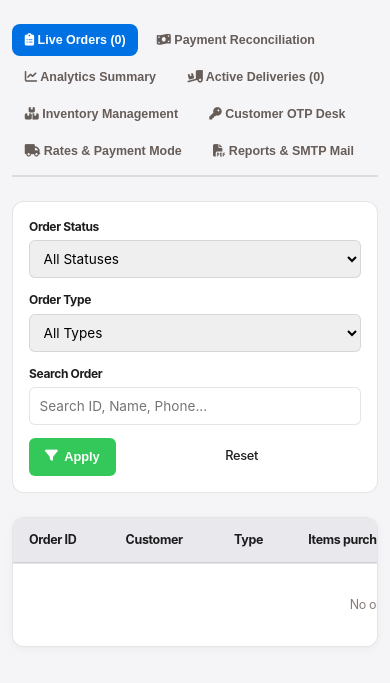
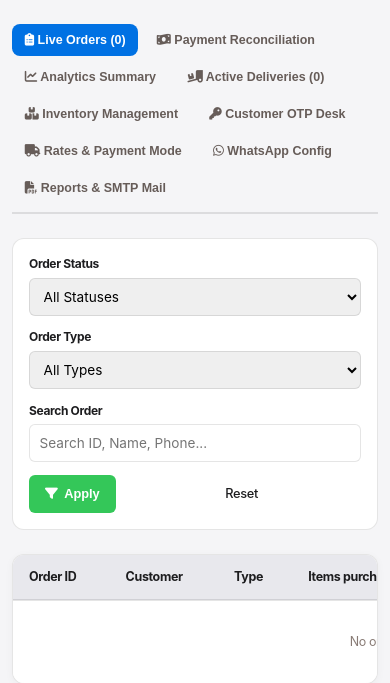
Before and after one commit to leoxurDev/SMK-Maavu-Kadai, a Django app: page /admin-dashboard/ in a window 390 px wide. Shown: the part 206-889 px from the top of the page. Before the commit the page ends 853 px from the top, so only its background shows below. Run offline with Django 4.2, Linux system fonts and the light colour scheme; a user stored in the database is signed in; data comes from the database, SQL or seed files in the repository; data that the repository does not hold is empty; parts of the project's set-up code (start-up, migrations or seed data) failed here and were passed over; some libraries are stand-ins or nearby versions.

Commit message:
Add Admin-configurable WhatsApp Business Phone Number & Custom OTP Message Template with {otp} placeholder

```diff
--- a/shop/models.py
+++ b/shop/models.py
@@ -339,3 +339,29 @@ class DeliverySettings(models.Model):
 
     def __str__(self):
         return f"Delivery Settings (₹{self.cost_per_km}/km, Base: ₹{self.base_delivery_fee}, Online Payment: {self.enable_online_payment})"
+
+class WhatsAppConfig(models.Model):
+    whatsapp_number = models.CharField("Store WhatsApp Phone Number", max_length=20, default="7397536217")
+    otp_message_template = models.TextField(
+        "WhatsApp OTP Message Template",
+        default="🌾 வணக்கம்! SMK மாவு கடை (SMK Flour Shop) உள்நுழைவுக்கான உங்கள் OTP எண்: {otp}. இந்த எண்ணை யாருடனும் பகிர வேண்டாம்."
+    )
+    updated_at = models.DateTimeField(auto_now=True)
+
+    @classmethod
+    def get_config(cls):
+        obj = cls.objects.first()
+        if not obj:
+            obj = cls.objects.create(
+                whatsapp_number="7397536217",
+                otp_message_template="🌾 வணக்கம்! SMK மாவு கடை (SMK Flour Shop) உள்நுழைவுக்கான உங்கள் OTP எண்: {otp}. இந்த எண்ணை யாருடனும் பகிர வேண்டாம்."
+            )
+        return obj
+
+    def get_formatted_message(self, otp_code):
+        if '{otp}' in self.otp_message_template:
+            return self.otp_message_template.replace('{otp}', str(otp_code))
+        return f"{self.otp_message_template} OTP: {otp_code}"
+
+    def __str__(self):
+        return f"WhatsApp Config (+91 {self.whatsapp_number})"
--- a/shop/urls.py
+++ b/shop/urls.py
@@ -33,6 +33,7 @@ urlpatterns = [
     path('admin-dashboard/update-smtp-config/', views.admin_update_smtp_config, name='admin_update_smtp_config'),
     path('admin-dashboard/send-test-email/', views.admin_send_test_email_report, name='admin_send_test_email_report'),
     path('admin-dashboard/update-delivery-settings/', views.admin_update_delivery_settings, name='admin_update_delivery_settings'),
+    path('admin-dashboard/update-whatsapp-config/', views.admin_update_whatsapp_config, name='admin_update_whatsapp_config'),
     path('login/', views.customer_login, name='customer_login'),
     path('verify-otp/', views.verify_otp, name='verify_otp'),
     path('logout/', views.customer_logout, name='customer_logout'),
--- a/shop/views.py
+++ b/shop/views.py
@@ -726,7 +726,7 @@ def admin_dashboard(request):
     all_products = Product.objects.all().prefetch_related('price_slabs').order_by('category__display_order', 'name_en')
     categories = Category.objects.all().order_by('display_order', 'name_en')
 
-    from shop.models import SmtpConfig, CustomerOtpLog, DeliverySettings
+    from shop.models import SmtpConfig, CustomerOtpLog, DeliverySettings, WhatsAppConfig
     try:
         smtp_config = SmtpConfig.objects.first()
     except Exception:
@@ -738,6 +738,7 @@ def admin_dashboard(request):
         otp_logs = []
 
     delivery_settings = DeliverySettings.get_settings()
+    whatsapp_config = WhatsAppConfig.get_config()
 
     context = {
         'today_sales': today_sales,
@@ -760,6 +761,7 @@ def admin_dashboard(request):
         'smtp_config': smtp_config,
         'otp_logs': otp_logs,
         'delivery_settings': delivery_settings,
+        'whatsapp_config': whatsapp_config,
     }
 
     return render(request, 'shop/admin_dashboard.html', context)
@@ -955,23 +957,26 @@ def customer_login(request):
         print(f"[OTP SERVICE] Verification code for {phone_number} is: {otp}")
         print("="*50 + "\n")
 
-        shop = Shop.objects.first()
-        shop_whatsapp = shop.contact_number if shop and shop.contact_number else '9876543210'
-        import re
-        shop_whatsapp = re.sub(r'\D', '', shop_whatsapp)[-10:]
+        from shop.models import WhatsAppConfig
+        whatsapp_config = WhatsAppConfig.get_config()
+        formatted_message = whatsapp_config.get_formatted_message(otp)
+
+        import urllib.parse
+        encoded_message = urllib.parse.quote(formatted_message)
+        whatsapp_url = f"https://wa.me/91{whatsapp_config.whatsapp_number}?text={encoded_message}"
 
         return render(request, 'shop/login.html', {
             'phone_number': phone_number,
             'otp_sent': True,
             'otp': otp,
-            'shop_whatsapp': shop_whatsapp
+            'whatsapp_config': whatsapp_config,
+            'whatsapp_message': formatted_message,
+            'whatsapp_url': whatsapp_url
         })
 
-    shop = Shop.objects.first()
-    shop_whatsapp = shop.contact_number if shop and shop.contact_number else '9876543210'
-    import re
-    shop_whatsapp = re.sub(r'\D', '', shop_whatsapp)[-10:]
-    return render(request, 'shop/login.html', {'shop_whatsapp': shop_whatsapp})
+    from shop.models import WhatsAppConfig
+    whatsapp_config = WhatsAppConfig.get_config()
+    return render(request, 'shop/login.html', {'whatsapp_config': whatsapp_config})
 
 def verify_otp(request):
     if request.method == 'POST':
@@ -2156,3 +2161,27 @@ def admin_update_delivery_settings(request):
         return response
 
     return redirect('admin_dashboard')
+
+@staff_member_required
+@require_POST
+def admin_update_whatsapp_config(request):
+    from shop.models import WhatsAppConfig
+    config_obj = WhatsAppConfig.get_config()
+
+    number = request.POST.get('whatsapp_number', '').strip()
+    template = request.POST.get('otp_message_template', '').strip()
+
+    if number:
+        import re
+        config_obj.whatsapp_number = re.sub(r'\D', '', number)[-10:]
+    if template:
+        config_obj.otp_message_template = template
+
+    config_obj.save()
+
+    if getattr(request, 'htmx', False) or request.headers.get('HX-Request'):
+        response = HttpResponse('<div style="padding: 0.8rem; background-color: #def7ec; border: 1px solid #84e1bc; color: #03543f; border-radius: 8px; font-weight: 600; margin-top: 0.5rem; font-size: 0.85rem;"><i class="fa-solid fa-circle-check"></i> WhatsApp Gateway Settings Saved Successfully!</div>')
+        response['HX-Refresh'] = 'true'
+        return response
+
+    return redirect('admin_dashboard')
--- a/templates/shop/admin_dashboard.html
+++ b/templates/shop/admin_dashboard.html
@@ -300,6 +300,10 @@
             <button class="dash-tab-btn" :class="currentTab === 'delivery_rates' ? 'active' : ''"
                 @click="currentTab = 'delivery_rates'">
                 <i class="fa-solid fa-truck"></i> Rates & Payment Mode
+            </button>
+            <button class="dash-tab-btn" :class="currentTab === 'whatsapp_config' ? 'active' : ''"
+                @click="currentTab = 'whatsapp_config'">
+                <i class="fa-brands fa-whatsapp"></i> WhatsApp Config
             </button>
             <button class="dash-tab-btn" :class="currentTab === 'reports' ? 'active' : ''" @click="currentTab = 'reports'">
                 <i class="fa-solid fa-file-pdf"></i> Reports & SMTP Mail
@@ -1075,6 +1079,50 @@
             </div>
         </div>
 
+        <!-- TAB 9: WHATSAPP GATEWAY SETTINGS -->
+        <div x-show="currentTab === 'whatsapp_config'" x-transition:enter.opacity.duration.200ms>
+            <div style="background-color: var(--bg-card); border-radius: 16px; border: 1px solid var(--border-color); padding: 1.5rem; margin-bottom: 2rem; box-shadow: var(--shadow-sm);">
+                <h3 style="font-size: 1.1rem; font-weight: 700; color: var(--text-primary); margin-bottom: 0.3rem;">
+                    <i class="fa-brands fa-whatsapp" style="color: #25D366;"></i> WhatsApp OTP Gateway & Message Configuration
+                </h3>
+                <p style="font-size: 0.75rem; color: var(--text-secondary); margin-bottom: 1.5rem;">
+                    Configure your business WhatsApp phone number and custom branded OTP message template for customer login.
+                </p>
+
+                <form hx-post="{% url 'admin_update_whatsapp_config' %}" hx-target="#whatsapp-settings-feedback">
+                    {% csrf_token %}
+                    <div id="whatsapp-settings-feedback"></div>
+
+                    <div style="margin-bottom: 1.2rem;">
+                        <label style="display: block; font-size: 0.75rem; font-weight: 700; color: var(--text-primary); margin-bottom: 0.4rem;">
+                            Business WhatsApp Mobile Number *
+                        </label>
+                        <div style="display: flex; align-items: center; gap: 0.5rem;">
+                            <span style="font-weight: 700; font-size: 0.9rem; color: var(--text-secondary); background-color: var(--input-bg); border: 1px solid var(--border-color); padding: 0 0.8rem; height: 40px; border-radius: 8px; display: flex; align-items: center;">+91</span>
+                            <input type="text" name="whatsapp_number" value="{{ whatsapp_config.whatsapp_number }}" required
+                                   style="width: 100%; height: 40px; border: 1px solid var(--border-color); border-radius: 8px; padding: 0 0.8rem; font-size: 0.9rem; background-color: var(--input-bg);">
+                        </div>
+                        <span style="font-size: 0.7rem; color: var(--text-secondary);">The 10-digit WhatsApp number used to send/receive customer login OTP messages.</span>
+                    </div>
+
+                    <div style="margin-bottom: 1.5rem;">
+                        <label style="display: block; font-size: 0.75rem; font-weight: 700; color: var(--text-primary); margin-bottom: 0.4rem;">
+                            Custom WhatsApp OTP Message Template *
+                        </label>
+                        <textarea name="otp_message_template" rows="4" required
+                                  style="width: 100%; border: 1px solid var(--border-color); border-radius: 8px; padding: 0.8rem; font-size: 0.85rem; background-color: var(--input-bg); font-family: inherit;">{{ whatsapp_config.otp_message_template }}</textarea>
+                        <span style="font-size: 0.72rem; color: var(--accent-color); font-weight: 600; display: block; margin-top: 0.3rem;">
+                            💡 Tip: Include <code>{otp}</code> in your text message. It will be automatically replaced with the customer's 4-digit code.
+                        </span>
+                    </div>
+
+                    <button type="submit" class="btn-primary" style="height: 42px; padding: 0 1.5rem; border-radius: 8px; font-size: 0.85rem; background-color: #25D366; color: white;">
+                        <i class="fa-solid fa-floppy-disk"></i> Save WhatsApp Gateway Settings
+                    </button>
+                </form>
+            </div>
+        </div>
+
             <!-- Add Product Popup Modal -->
             <div x-show="showAddProductModal"
                 style="position: fixed; top: 0; left: 0; width: 100%; height: 100%; background: rgba(0,0,0,0.55); backdrop-filter: blur(4px); display: flex; align-items: center; justify-content: center; z-index: 9999; padding: 1rem; box-sizing: border-box;"
--- a/templates/shop/login.html
+++ b/templates/shop/login.html
@@ -87,10 +87,10 @@
 
             <!-- WhatsApp OTP Direct Button -->
             <div style="margin-top: 0.8rem;">
-                <a href="https://wa.me/91{{ shop_whatsapp }}?text=Hello%20SMK%20Maavu%20Kadai,%20please%20send%20login%20OTP%20code%20for%20mobile%20number%2091{{ phone_number }}"
+                <a href="{{ whatsapp_url }}"
                    target="_blank"
-                   style="display: flex; align-items: center; justify-content: center; gap: 0.6rem; width: 100%; height: 42px; background-color: #25D366; color: #ffffff; text-decoration: none; border-radius: 10px; font-weight: 700; font-size: 0.85rem; box-shadow: 0 4px 6px rgba(37, 211, 102, 0.25);">
-                    <i class="fa-brands fa-whatsapp" style="font-size: 1.3rem;"></i>
+                   style="display: flex; align-items: center; justify-content: center; gap: 0.6rem; width: 100%; height: 44px; background-color: #25D366; color: #ffffff; text-decoration: none; border-radius: 10px; font-weight: 700; font-size: 0.88rem; box-shadow: 0 4px 10px rgba(37, 211, 102, 0.3);">
+                    <i class="fa-brands fa-whatsapp" style="font-size: 1.4rem;"></i>
                     <span x-show="lang === 'en' || lang === 'both'">Get OTP on WhatsApp</span>
                     <span x-show="lang === 'ta' || lang === 'both'" class="tamil-text">WhatsApp மூலம் OTP பெற</span>
                 </a>
```
Also changed, not shown: shop/admin.py (+6 -1 lines), shop/migrations/0009_whatsappconfig.py (added).
